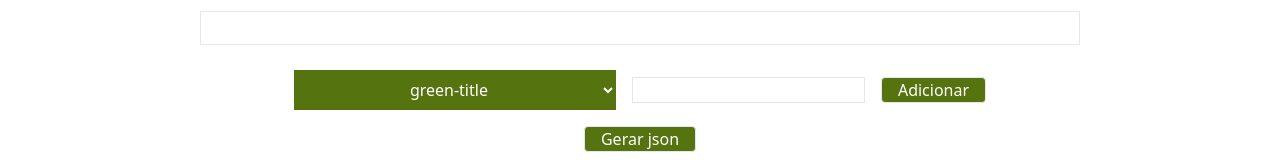
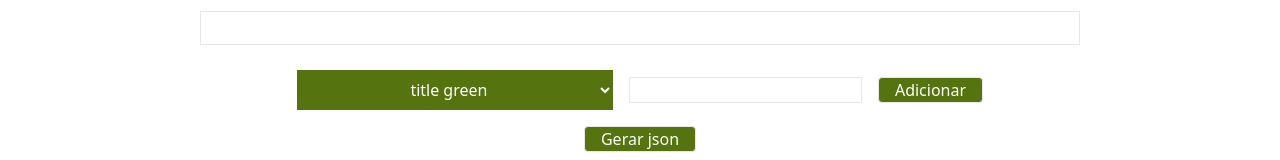
Before and after one commit to JoaoEmanuell/fundamentos-plus-web, a Next.js app: page /edit in a window 1280 px wide. Shown: the part 169-329 px from the top of the page. Built offline with nearby package versions, Linux system fonts and the light colour scheme.

Commit message:
refactor: edit page
add alias to types

```diff
--- a/src/app/edit/page.tsx
+++ b/src/app/edit/page.tsx
@@ -46,6 +46,29 @@ export default function EditPage() {
         'list-with-arrow',
     ]
 
+    const paragraphsAlias = {
+        'title green': 'green-title',
+        text: 'text',
+        'green separator': 'green-separator',
+        bible: 'bible-text',
+        bold: 'text-bold',
+        'sub title green': 'green-sub-title',
+        'table with index': 'table-with-index',
+        italic: 'text-italic',
+        'list with number green button with text':
+            'list-with-number-green-button-with-text',
+        'complement reading': 'text-for-complement-reading',
+        'green text': 'text-green',
+        'table with green header': 'table-with-green-header',
+        'list with gray background': 'list-with-gray-background',
+        checklist: 'check-list',
+        image: 'image',
+        'highlight text': 'text-highlight',
+        'green background title': 'green-background-title',
+        'frame with title and border': 'frame-with-title-and-border',
+        'list with arrow': 'list-with-arrow',
+    }
+
     const setExportJsonInPreviewDiv = () => {
         setPreviewDiv(
             <>
@@ -75,8 +98,9 @@ export default function EditPage() {
     }
 
     const clickAddButton = () => {
-        const selectedType = typeSelectRef.current
-            ?.value as lessonPageInterface['type']
+        const selectedAlias =
+            paragraphsAlias[typeSelectRef.current?.value as string]
+        const selectedType = selectedAlias as lessonPageInterface['type']
 
         const contentText = contentTextRef.current?.value as string
 
@@ -89,12 +113,7 @@ export default function EditPage() {
         }
 
         // create a preview
-        // add to preview div
-        // const oldElements = previewDiv
-
         setExportJsonInPreviewDiv()
-        // clear text input
-        // contentTextRef.current?.setAttribute('value', '')
     }
 
     const deletePreview = (previewId: string) => {
@@ -150,7 +169,7 @@ export default function EditPage() {
                         className="bg-greenButton text-white py-2"
                         ref={typeSelectRef}
                     >
-                        {paragraphsTypes.map((type) => {
+                        {Object.keys(paragraphsAlias).map((type) => {
                             return (
                                 <option
                                     value={type}
```
